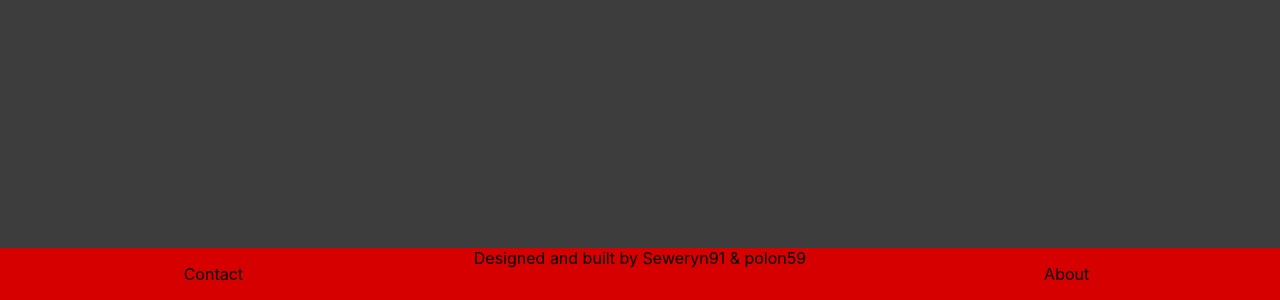
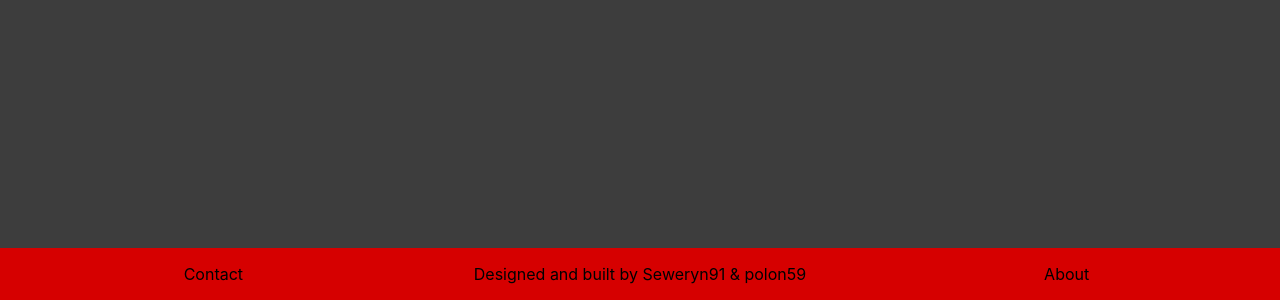
Before and after one commit to polon59/Car-Reservations-Front-end, a React (Create React App) app in the folder car-reservations-front/: page / in a window 1280 px wide. Shown: the part 682-982 px from the top of the page. Built offline with nearby package versions, Linux system fonts and the light colour scheme.

Commit message:
Remove 'spacing' prop from all 'Grid' components

```diff
--- a/car-reservations-front/src/components/common/footer/Footer.js
+++ b/car-reservations-front/src/components/common/footer/Footer.js
@@ -4,12 +4,12 @@ import Grid from '@material-ui/core/Grid';
 const Footer = (props) =>{
     return(
         <footer>
-            <Grid container spacing={0} justify="center">
+            <Grid container justify="center">
                 <Grid item xs={12} md={4}>
                     <p>Contact</p>
                 </Grid>
                 <Grid item xs={12} md={4}>
-                    Designed and built by Seweryn91 & <a href="http://"></a> polon59
+                    <p>Designed and built by Seweryn91 & polon59</p>
                 </Grid>
                 <Grid item xs={12} md={4}>
                     <p>About</p>
--- a/car-reservations-front/src/components/offer/CarsTable.js
+++ b/car-reservations-front/src/components/offer/CarsTable.js
@@ -14,7 +14,7 @@ const CarsTable = (props) =>{
 
     return(
     <div>
-      <Grid container spacing={5} justify="center">
+      <Grid container justify="center">
         {carsList}
       </Grid>
     </div>
--- a/car-reservations-front/src/components/offer/Offer.js
+++ b/car-reservations-front/src/components/offer/Offer.js
@@ -1,6 +1,7 @@
 import React, { Component } from 'react';
 import CarsTable from './CarsTable';
 import './styles/Offer.css';
+import StillLoading from '../common/StillLoading';
 
 
 class Offer extends Component{
@@ -29,7 +30,7 @@ class Offer extends Component{
         const {cars} = this.state;
         if (!cars){
             return(
-                <h3>Loading...</h3>
+                <StillLoading/>
             )
         }
 
```
